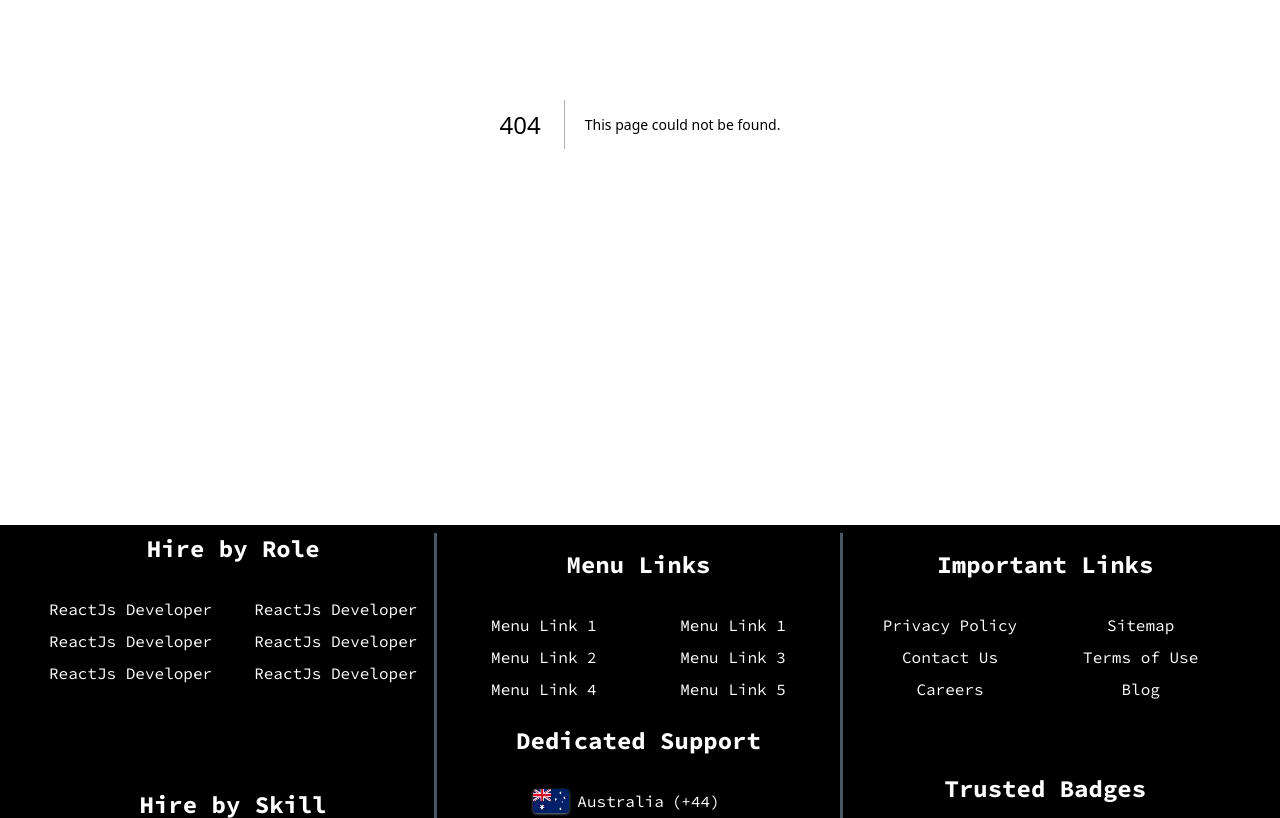
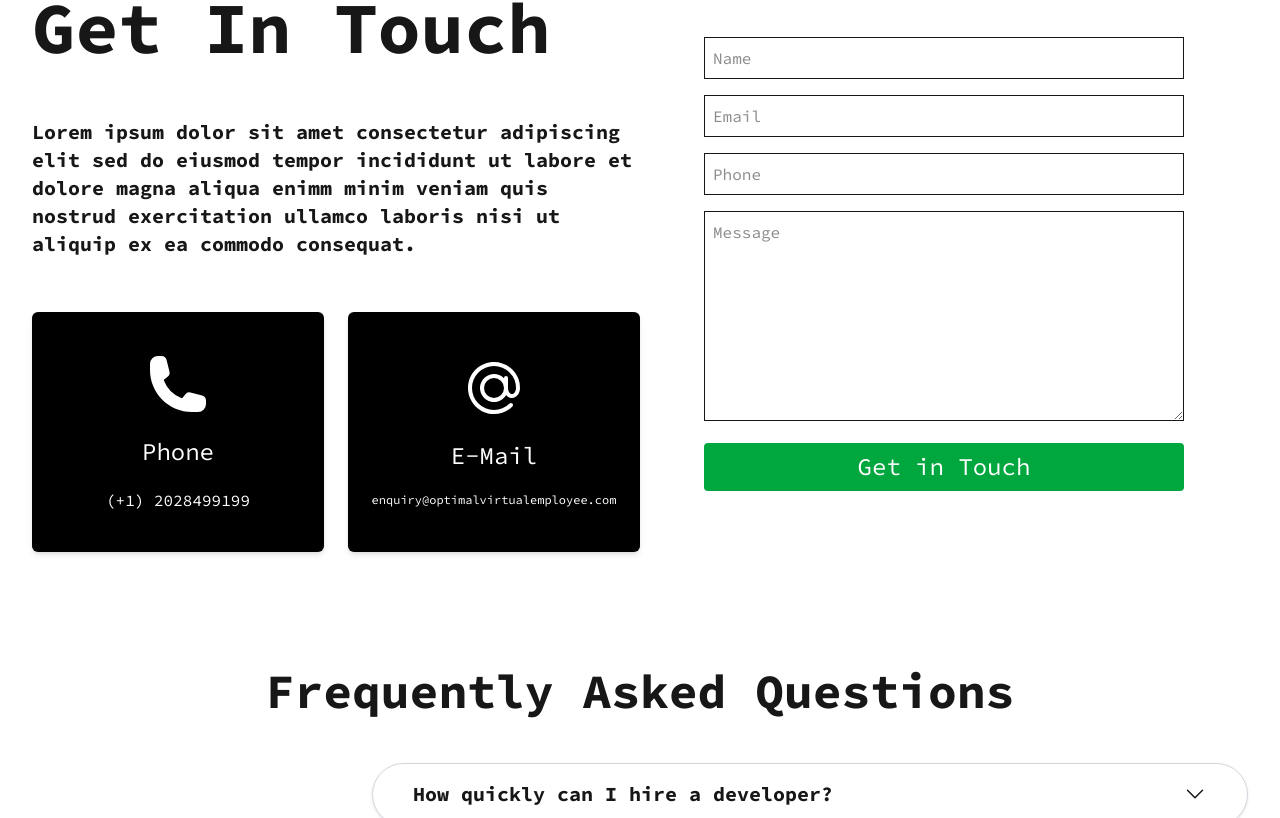
Before and after one commit to faizdev007/OVE_Web, a Next.js app: page /contact_us in a window 1280 px wide. Before the commit this address had no page. Shown: the part 342-1160 px from the top of the page. Built offline with nearby package versions, Linux system fonts and the light colour scheme; what tailwindcss-animated would draw is missing.

Commit message:
create contactus page

```diff
--- /dev/null
+++ b/app/api/sendEmail/route.js
@@ -0,0 +1,26 @@
+// pages/api/send-email.ts
+import sendgrid from '@sendgrid/mail';
+
+// sendgrid.setApiKey(process.env.SENDGRID_API_KEY);
+
+export default async function handler(req, res) {
+    return res.status(200).json({message:'send the mail'});
+  if (req.method === 'POST') {
+    const { email, message } = req.body;
+
+    try {
+      await sendgrid.send({
+        to: email, // Send to the user's email address
+        from: process.env.EMAIL_USER, // Your verified email address
+        subject: 'New Contact Form Submission',
+        text: message,
+      });
+
+      return res.status(200).json({ message: 'Email sent successfully' });
+    } catch (error) {
+      return res.status(500).json({ error: 'Failed to send email' });
+    }
+  } else {
+    res.status(405).json({ error: 'Method not allowed' });
+  }
+}
--- /dev/null
+++ b/app/contact_us/page.tsx
@@ -0,0 +1,47 @@
+'use client';
+
+import EmailForm from "@/components/EmailForm";
+import FaqSection from "@/components/Homepage/faq";
+
+export default function Contact()
+{
+    return(
+        <>
+            <section className="bg-black text-white p-16">
+                <div className="container mx-auto lg:text-7xl text-2xl font-bold">
+                    Contact Us
+                </div>
+            </section>
+            <section>
+                <div className="grid lg:grid-cols-2 relative px-4 py-2 sm:px-6 lg:px-8 mx-auto py-12">
+                    <div className="flex flex-col justify-around gap-4">
+                        <h1 className="font-bold xl:text-7xl lg:text-5xl text-2xl">Get In Touch</h1>
+                        <p className="font-bold xl:text-xl text-sm">Lorem ipsum dolor sit amet consectetur adipiscing elit sed do eiusmod tempor incididunt ut labore et dolore magna aliqua enimm minim veniam quis nostrud exercitation ullamco laboris nisi ut aliquip ex ea commodo consequat.</p>
+                        <div className="grid md:grid-cols-2 gap-6">
+                            <div className="bg-black dark:bg-gray-700 text-white p-10 rounded-md shadow-md text-center flex gap-5 flex-col justify-center items-center">
+                                <div className="">
+                                    <svg xmlns="http://www.w3.org/2000/svg" viewBox="0 0 24 24" fill="currentColor" className="lg:size-16 size-8">
+                                        <path fillRule="evenodd" d="M1.5 4.5a3 3 0 0 1 3-3h1.372c.86 0 1.61.586 1.819 1.42l1.105 4.423a1.875 1.875 0 0 1-.694 1.955l-1.293.97c-.135.101-.164.249-.126.352a11.285 11.285 0 0 0 6.697 6.697c.103.038.25.009.352-.126l.97-1.293a1.875 1.875 0 0 1 1.955-.694l4.423 1.105c.834.209 1.42.959 1.42 1.82V19.5a3 3 0 0 1-3 3h-2.25C8.552 22.5 1.5 15.448 1.5 6.75V4.5Z" clipRule="evenodd" />
+                                    </svg>
+                                </div>
+                                <h3 className="lg:text-2xl">Phone</h3>
+                                <a href={'tel:+12028499199'} aria-label={"12028499199"}>(+1) 2028499199</a>
+                            </div>
+                            <div className="bg-black dark:bg-gray-700 text-white p-10 rounded-md shadow-md text-center flex gap-5 flex-col justify-center items-center">
+                                <svg xmlns="http://www.w3.org/2000/svg" viewBox="0 0 24 24" fill="currentColor" className="lg:size-16 size-8">
+                                    <path fillRule="evenodd" d="M17.834 6.166a8.25 8.25 0 1 0 0 11.668.75.75 0 0 1 1.06 1.06c-3.807 3.808-9.98 3.808-13.788 0-3.808-3.807-3.808-9.98 0-13.788 3.807-3.808 9.98-3.808 13.788 0A9.722 9.722 0 0 1 21.75 12c0 .975-.296 1.887-.809 2.571-.514.685-1.28 1.179-2.191 1.179-.904 0-1.666-.487-2.18-1.164a5.25 5.25 0 1 1-.82-6.26V8.25a.75.75 0 0 1 1.5 0V12c0 .682.208 1.27.509 1.671.3.401.659.579.991.579.332 0 .69-.178.991-.579.3-.4.509-.99.509-1.671a8.222 8.222 0 0 0-2.416-5.834ZM15.75 12a3.75 3.75 0 1 0-7.5 0 3.75 3.75 0 0 0 7.5 0Z" clipRule="evenodd" />
+                                </svg>
+                                <h3 className="lg:text-2xl">E-Mail</h3>
+                                <a className="2xl:text-lg text-xs" href={'mailto:enquiry@optimalvirtualemployee.com'} aria-label={"enquiry@optimalvirtualemployee.com"}>enquiry@optimalvirtualemployee.com</a>
+                            </div>
+                        </div>
+                    </div>
+                    <div className="xl:p-16 py-10 px-2 md:px-3">
+                        <EmailForm/>
+                    </div>
+                </div>
+            </section>
+            <FaqSection/>
+        </>
+    );
+}
--- /dev/null
+++ b/components/EmailForm.tsx
@@ -0,0 +1,106 @@
+// components/ContactForm.tsx
+import { useState } from 'react';
+
+const onlyNumber = (input:any) => {
+  // Remove non-digit characters
+  const filteredInput = input.replace(/\D/g, '');
+
+  // Limit the length to 15 digits
+  return filteredInput.slice(0, 15);
+};
+
+const EmailForm = () => {
+  const [name, setName] = useState('');
+  const [email, setEmail] = useState('');
+  const [phone, setPhone] = useState('');
+  const [message, setMessage] = useState('');
+  const [status, setStatus] = useState('');
+
+  const handleChange = (e:any) => {
+    // Apply onlyNumber function when input changes
+    const filteredPhone = onlyNumber(e.target.value);
+    setPhone(filteredPhone);
+  };
+
+  const handleSubmit = async (e: React.FormEvent) => {
+    e.preventDefault();
+    setStatus('Sending...');
+
+    const response = await fetch('/api/sendEmail', {
+      method: 'POST',
+      headers: {
+        'Content-Type': 'application/json',
+      },
+      body: JSON.stringify({ email, message }),
+    });
+
+    if (response.ok) {
+      setStatus('Email sent successfully!');
+      setName('');
+      setEmail('');
+      setPhone('');
+      setMessage('');
+    } else {
+      setStatus('Failed to send email.');
+    }
+  };
+
+  return (
+    <form onSubmit={handleSubmit} className="space-y-4">
+      <div>
+        <label htmlFor="name" className="hidden">Name</label>
+        <input
+          id="name"
+          type="text"
+          value={name}
+          onChange={(e) => setName(e.target.value)}
+          required
+          placeholder='Name'
+          className="w-full p-2 border"
+        />
+      </div>
+      <div>
+        <label htmlFor="email" className="hidden">Email</label>
+        <input
+          id="email"
+          type="email"
+          value={email}
+          onChange={(e) => setEmail(e.target.value)}
+          required
+          placeholder='Email'
+          className="w-full p-2 border"
+        />
+      </div>
+      <div>
+        <label htmlFor="phone" className="hidden">Phone</label>
+        <input
+            id="phone"
+            type="text"
+            value={phone}
+            onChange={handleChange}
+            required
+            placeholder='Phone'
+            className="w-full p-2 border"
+            pattern="^\d{1,15}$" // Regex to accept only digits with max length 15
+            title="Phone number should only contain digits (10 to 15 Digits)" // Tooltip for user
+        />
+        </div>
+      <div>
+        <label htmlFor="message" className="hidden">Message</label>
+        <textarea
+          id="message"
+          value={message}
+          onChange={(e) => setMessage(e.target.value)}
+          required
+          rows={8}
+          placeholder='Message'
+          className="w-full p-2 border"
+        ></textarea>
+      </div>
+      <button type="submit" className="p-2 text-2xl bg-green-600 w-full rounded hover:bg-green-700 cursor-pointer text-white">Get in Touch</button>
+      <div>{status}</div>
+    </form>
+  );
+};
+
+export default EmailForm;
--- a/components/Header.tsx
+++ b/components/Header.tsx
@@ -48,7 +48,7 @@ export default function Header() {
           <a href="#contact" className="hidden border-2 border-black hover:bg-gray-200 hover:dark:bg-gray-800 text-black dark:border-white dark:text-white px-4 py-2 rounded-md transition">
               Get Started
           </a>
-          <a href="#contact" className="bg-blue-600 hover:bg-blue-700 text-white px-4 py-2 rounded-md transition text-xl">
+          <a href="/contact_us" className="bg-blue-600 hover:bg-blue-700 text-white px-4 py-2 rounded-md transition text-xl">
               Hire Developer
           </a>
         </nav>
--- a/components/Homepage/footerlinks.tsx
+++ b/components/Homepage/footerlinks.tsx
@@ -34,7 +34,7 @@ export default function Footerlinks()
     const importantlinks = [
         {name:'Privacy Policy',url:'/privacy_policy'},
         {name:'Sitemap',url:'#'},
-        {name:'Contact Us',url:'#'},
+        {name:'Contact Us',url:'/contact_us'},
         {name:'Terms of Use',url:'/use_terms'},
         {name:'Careers',url:'#'},
         {name:'Blog',url:'#'},
@@ -52,11 +52,11 @@ export default function Footerlinks()
 
     return(
         <section className="bg-black dark:bg-gray-800 text-white relative px-4 py-2 sm:px-6 lg:px-8 mx-auto">
-            <div className="grid md:grid-cols-3 md:divide-x-3 divide-gray-600">
-                <div className="grid gap-10">
+            <div className="grid lg:grid-cols-3 md:grid-cols-2 md:divide-x-3 divide-gray-600">
+                <div className="grid p-4">
                     <div className="mb-6">
                         <h3 className="font-bold text-2xl text-center mb-8">Hire by Role</h3>
-                        <div className="grid grid-cols-2 text-center gap-2">
+                        <div className="grid lg:grid-cols-2 w-max mx-auto md:gap-x-10 gap-4">
                             {hirebyrole.map((link,key)=>(
                                 <a href={link.url} key={key} aria-label={link.name}>{link.name}</a>
                             ))}
@@ -64,7 +64,7 @@ export default function Footerlinks()
                     </div>
                     <div className="mb-6">
                         <h3 className="font-bold text-2xl text-center mb-8">Hire by Skill</h3>
-                        <div className="grid grid-cols-2 text-center gap-2">
+                        <div className="grid lg:grid-cols-2 w-max mx-auto md:gap-x-10 gap-4">
                             {hirebyskills.map((link,key)=>(
                                 <a href={link.url} key={key} aria-label={link.name}>{link.name}</a>
                             ))}
@@ -74,7 +74,7 @@ export default function Footerlinks()
                 <div className="grid p-4">
                     <div className="mb-6">
                         <h3 className="font-bold text-2xl text-center mb-8">Menu Links</h3>
-                        <div className="grid grid-cols-2 text-center gap-2">
+                        <div className="grid lg:grid-cols-2 w-max mx-auto md:gap-x-10 gap-4">
                             {manulinks.map((link,key)=>(
                                 <a href={link.url} key={key} aria-label={link.name}>{link.name}</a>
                             ))}
@@ -82,12 +82,14 @@ export default function Footerlinks()
                     </div>
                     <div className="mb-6">
                         <h3 className="font-bold text-2xl text-center mb-8">Dedicated Support</h3>
-                        <div className="grid md:px-20 gap-4">
+                        <div className="grid xl:px-20 px-10 gap-4">
                             {supportlinks.map((link,key)=>(
-                                <a className="flex gap-2" href={`tel:${link.number}`} key={key} aria-label={link.name}>
+                                <a className="md:flex gap-2" href={`tel:${link.number}`} key={key} aria-label={link.name}>
                                     <Image alt={'link.name'} className="h-6 w-9 rounded shadow-sm shadow-gray-500" width={100} height={100} src={link.flag}/>
-                                    <span>{link.name}</span>
-                                    {link.tel}
+                                    <div className="flex gap-2">
+                                        <div>{link.name}</div>
+                                        <div className="flex gap-2">{link.tel}</div>
+                                    </div>
                                 </a>
                             ))}
                         </div>
@@ -96,7 +98,7 @@ export default function Footerlinks()
                 <div className="grid p-4">
                     <div className="mb-6">
                         <h3 className="font-bold text-2xl text-center mb-8">Important Links</h3>
-                        <div className="grid grid-cols-2 text-center gap-2">
+                        <div className="grid md:grid-cols-2 w-max mx-auto md:gap-x-10 gap-4">
                             {importantlinks.map((link,key)=>(
                                 <a href={link.url} key={key} aria-label={link.name}>{link.name}</a>
                             ))}
--- a/package.json
+++ b/package.json
@@ -9,6 +9,7 @@
     "lint": "next lint"
   },
   "dependencies": {
+    "@sendgrid/mail": "^8.1.5",
     "next": "15.4.1",
     "react": "19.1.0",
     "react-dom": "19.1.0",
--- a/tsconfig.json
+++ b/tsconfig.json
@@ -22,6 +22,6 @@
       "@/*": ["./*"]
     }
   },
-  "include": ["next-env.d.ts", "**/*.ts", "**/*.tsx", ".next/types/**/*.ts", "components/Homepage/Projects/index.js", "components/Homepage/Developers/index.js", "components/Homepage/developer.js"],
+  "include": ["next-env.d.ts", "**/*.ts", "**/*.tsx", ".next/types/**/*.ts", "components/Homepage/Projects/index.js", "components/Homepage/Developers/index.js", "components/Homepage/developer.js", "app/api/send-email.js"],
   "exclude": ["node_modules"]
 }
```
Also changed, not shown: app/contact/page.tsx (deleted, +0 -7 lines), 1 other file (tests, documents, lock files or other folders).
